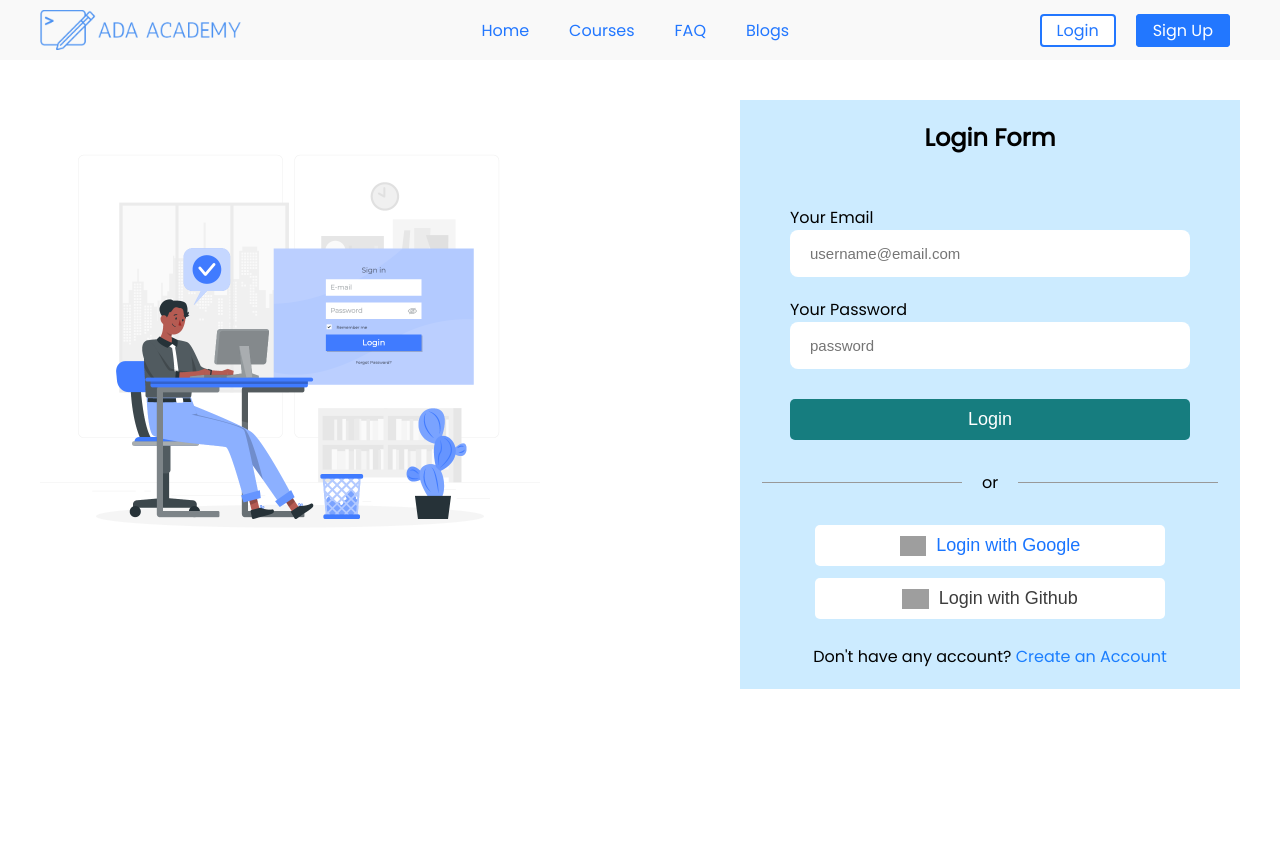
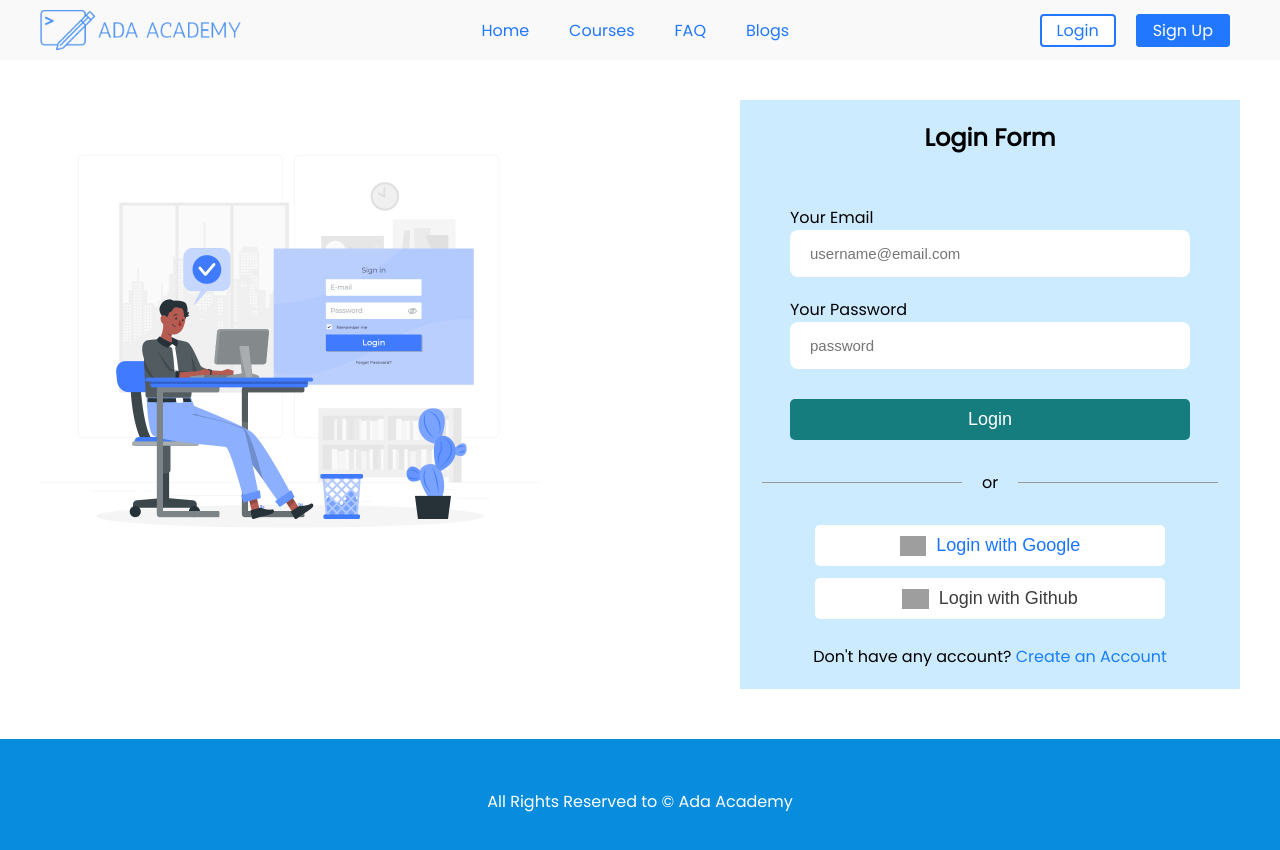
Before and after one commit to shahtaz-tqldd/ada-academy, a React (Create React App) app: page /login in a window 1280 px wide. Shown: the top 850 px of the page. Before the commit the page ends 800 px from the top, so only its background shows below. Built offline with nearby package versions, Linux system fonts and the light colour scheme; no server answers; grey boxes are pictures that could not be loaded.

Commit message:
footer added

```diff
--- /dev/null
+++ b/src/components/Footer/Footer.css
@@ -0,0 +1,7 @@
+.footer{
+    text-align: center;
+    padding: 50px;
+    margin-top: 50px;
+    background-color: rgb(7, 140, 222);
+    color: #fff;
+}
--- /dev/null
+++ b/src/components/Footer/Footer.js
@@ -0,0 +1,12 @@
+import React from 'react'
+import './Footer.css';
+
+const Footer = () => {
+  return (
+    <div className='footer'>
+      All Rights Reserved to &copy; Ada Academy
+    </div>
+  )
+}
+
+export default Footer
--- a/src/routes/Main.js
+++ b/src/routes/Main.js
@@ -1,12 +1,14 @@
 import React from 'react'
 import Navbar from '../components/Navbar/Navbar'
 import {Outlet} from 'react-router-dom'
+import Footer from '../components/Footer/Footer'
 
 const Main = () => {
   return (
     <div>
         <Navbar/>
         <Outlet />
+        <Footer/>
     </div>
   )
 }
```
